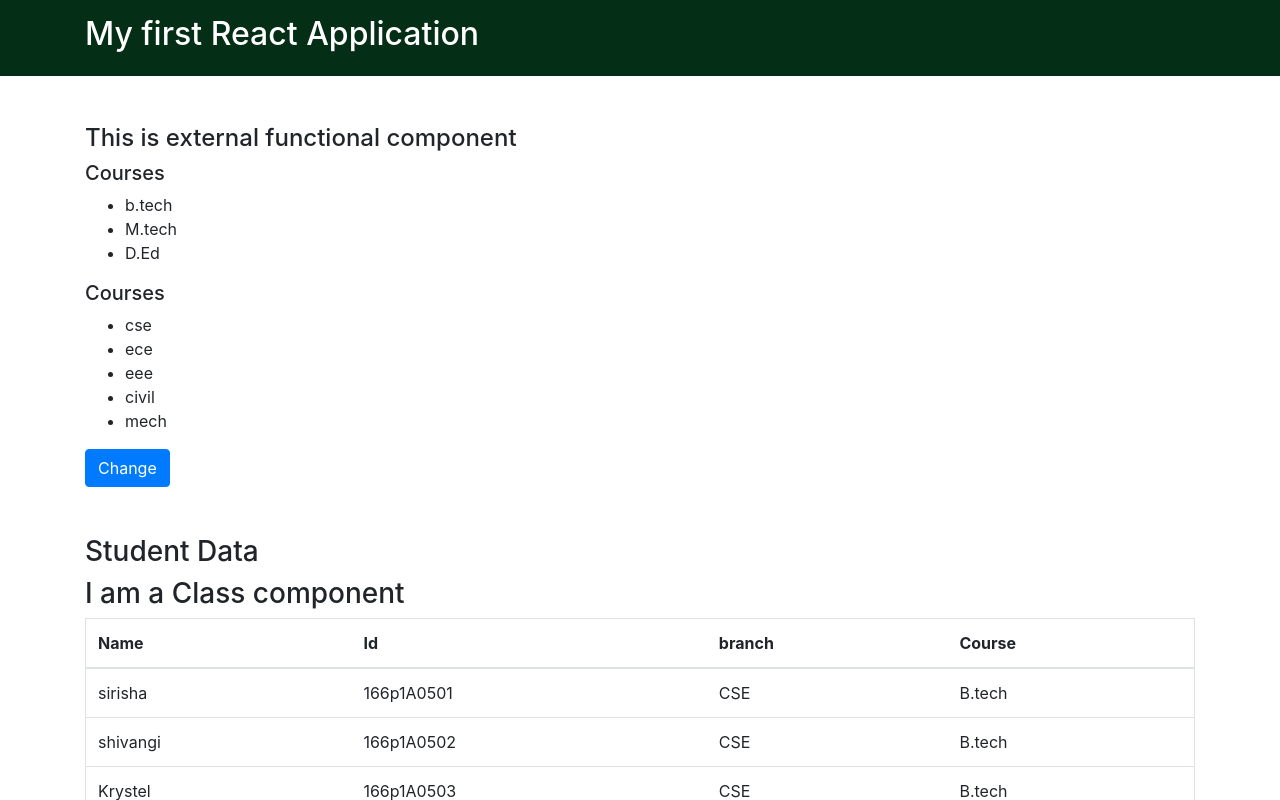
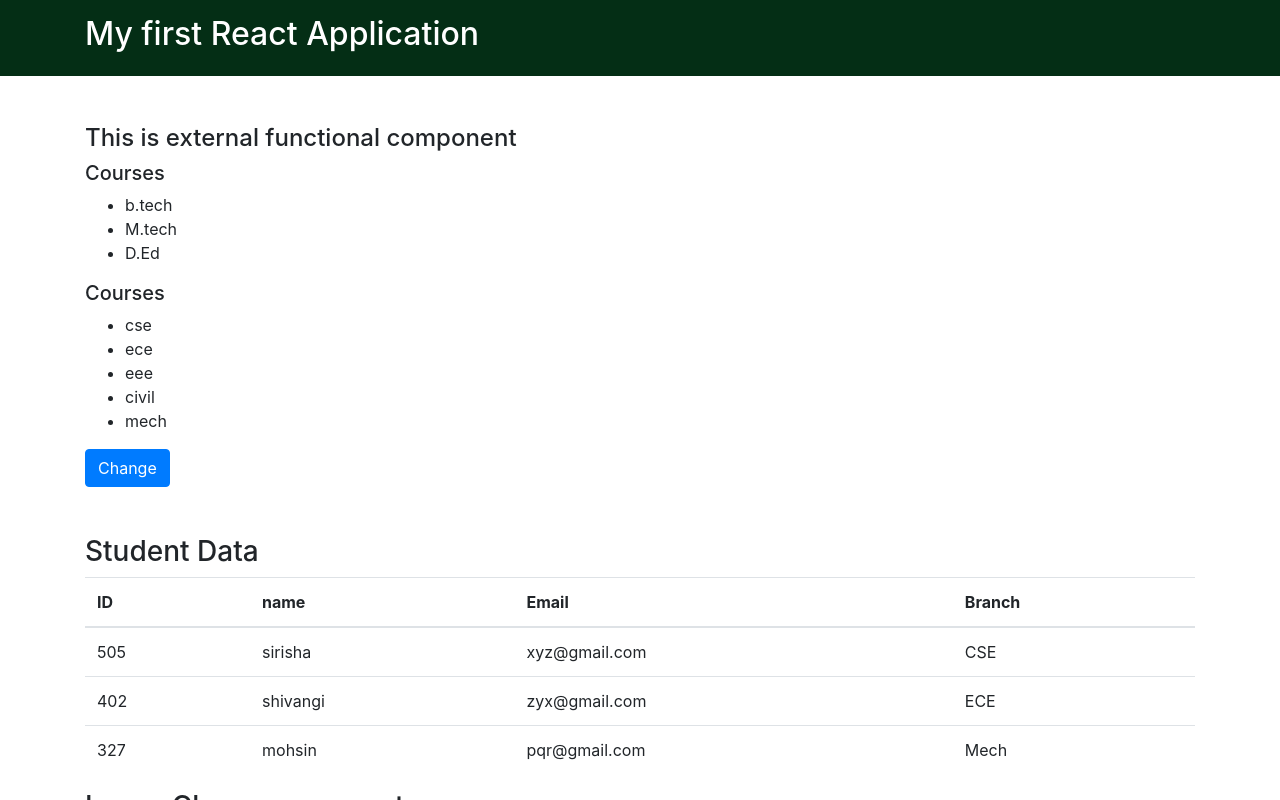
Before and after one commit to sirishaasapu/react-js, a React (Create React App) app in the folder REACT/my-first-react/: page / in a window 1280 px wide. Shown: the top 800 px of the page. Built offline with nearby package versions, Linux system fonts and the light colour scheme.

Commit message:
importing external json

```diff
--- /dev/null
+++ b/REACT/my-first-react/src/data/data.json
@@ -0,0 +1,22 @@
+{
+    "card":[
+        {
+            "cardId":"505",
+            "cardname":"sirisha",
+            "email":"xyz@gmail.com",
+            "branch":"CSE"
+        },
+        {
+            "cardId":"402",
+            "cardname":"shivangi",
+            "email":"zyx@gmail.com",
+            "branch":"ECE"
+        },
+        {
+            "cardId":"327",
+            "cardname":"mohsin",
+            "email":"pqr@gmail.com",
+            "branch":"Mech"
+        }
+    ]
+}
--- a/REACT/my-first-react/src/func.js
+++ b/REACT/my-first-react/src/func.js
@@ -1,4 +1,5 @@
 import React, { useState } from 'react';
+import Data from './data/data.json'
 
 function Func(p){
     //Hook used to store data in functional component
@@ -50,6 +51,41 @@ function Func(p){
             <div>
                 <h3>{p.name}</h3>
             </div>
+            <div>
+                <table className='table'>
+                   <thead>
+                       <tr>
+                           <th>ID</th>
+                           <th>name</th>
+                           <th>Email</th>
+                           <th>Branch</th>
+                       </tr>
+                       </thead>
+                       <tbody>
+                           <tr>
+                               <td>{Data.card[0].cardId}</td>
+                               <td>{Data.card[0].cardname}</td>
+                               <td>{Data.card[0].email}</td>
+                               <td>{Data.card[0].branch}</td>
+                           </tr>
+                           <tr>
+                               <td>{Data.card[1].cardId}</td>
+                               <td>{Data.card[1].cardname}</td>
+                               <td>{Data.card[1].email}</td>
+                               <td>{Data.card[1].branch}</td>
+                           </tr>
+                           <tr>
+                               <td>{Data.card[2].cardId}</td>
+                               <td>{Data.card[2].cardname}</td>
+                               <td>{Data.card[2].email}</td>
+                               <td>{Data.card[2].branch}</td>
+                           </tr>
+
+                       </tbody>
+
+                </table>
+
+            </div>
         </div>
     );
 }
```
